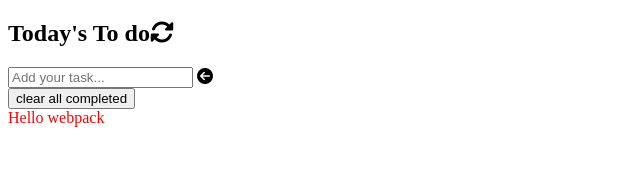
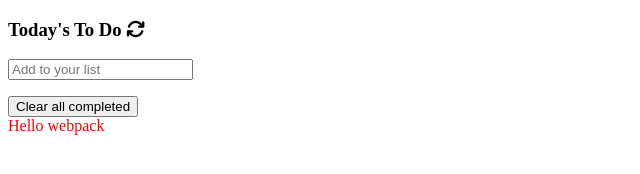
Before and after one commit to omarbabou/todo-list-app, a website built with webpack: page src/index.html in a window 1280 px wide. Shown: the whole page, without its empty margins (0-640 px from the left). Built offline with nearby package versions, Linux system fonts and the light colour scheme.

Commit message:
Change the ellements of html file

```diff
--- a/src/index.html
+++ b/src/index.html
@@ -25,18 +25,11 @@
     ></script>
   </head>
   <body>
-    <body>
-      <div class="container">
-        <h2 class="heading">Today's To do<i class="fas fa-sync-alt"></i></h2>
-        <div class="addTodo">
-          <input type="text" class="todoInput" placeholder="Add your task..." />
-          <i class="fas fa-arrow-circle-left"></i>
-        </div>
-        <div class="task-content">
-
-        </div>
-        <button class="clear">clear all completed</button>
-      </div>
-    </body>
+    <div class="list-container">
+      <h3>Today's To Do <i class="fa-solid fa-arrows-rotate"></i></h3>
+      <input type="text" class="input-field" placeholder="Add to your list" />
+      <ul class="tasks"></ul>
+      <button type="reset">Clear all completed</button>
+    </div>
   </body>
 </html>
```
